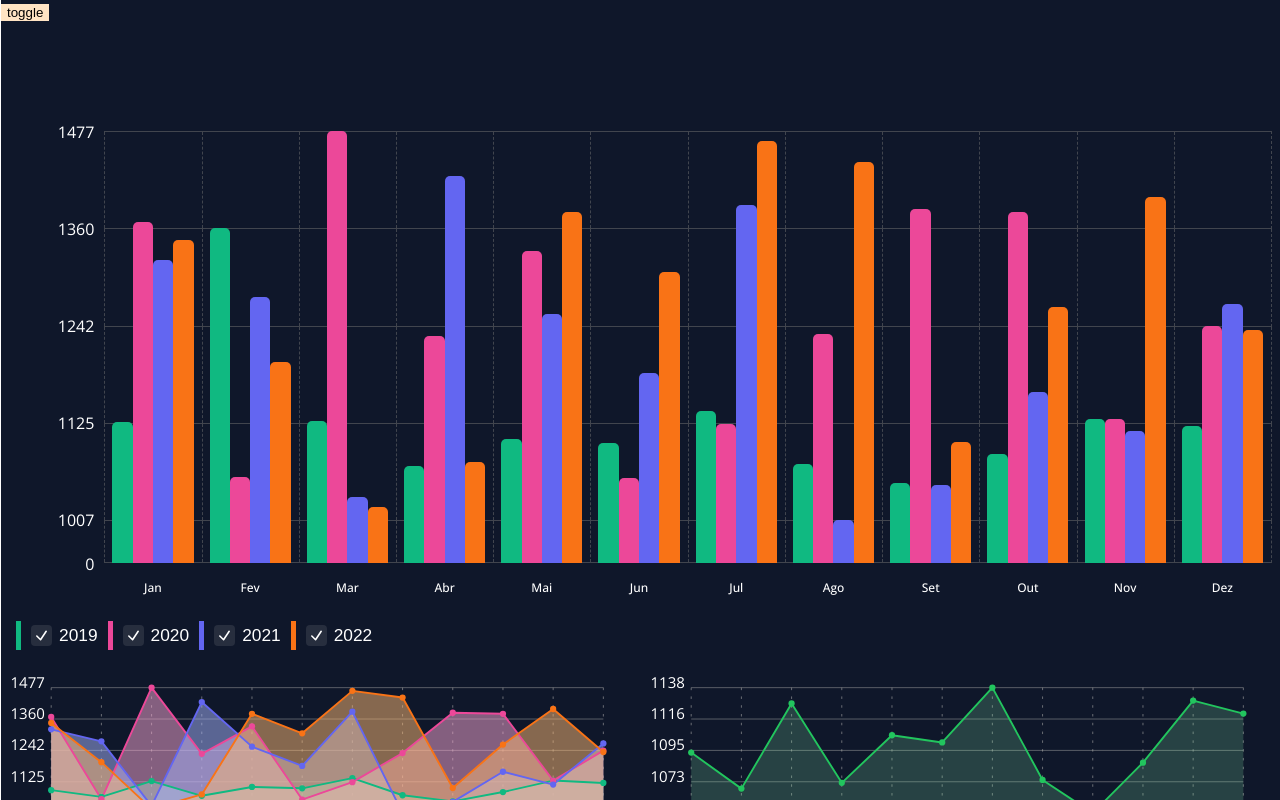
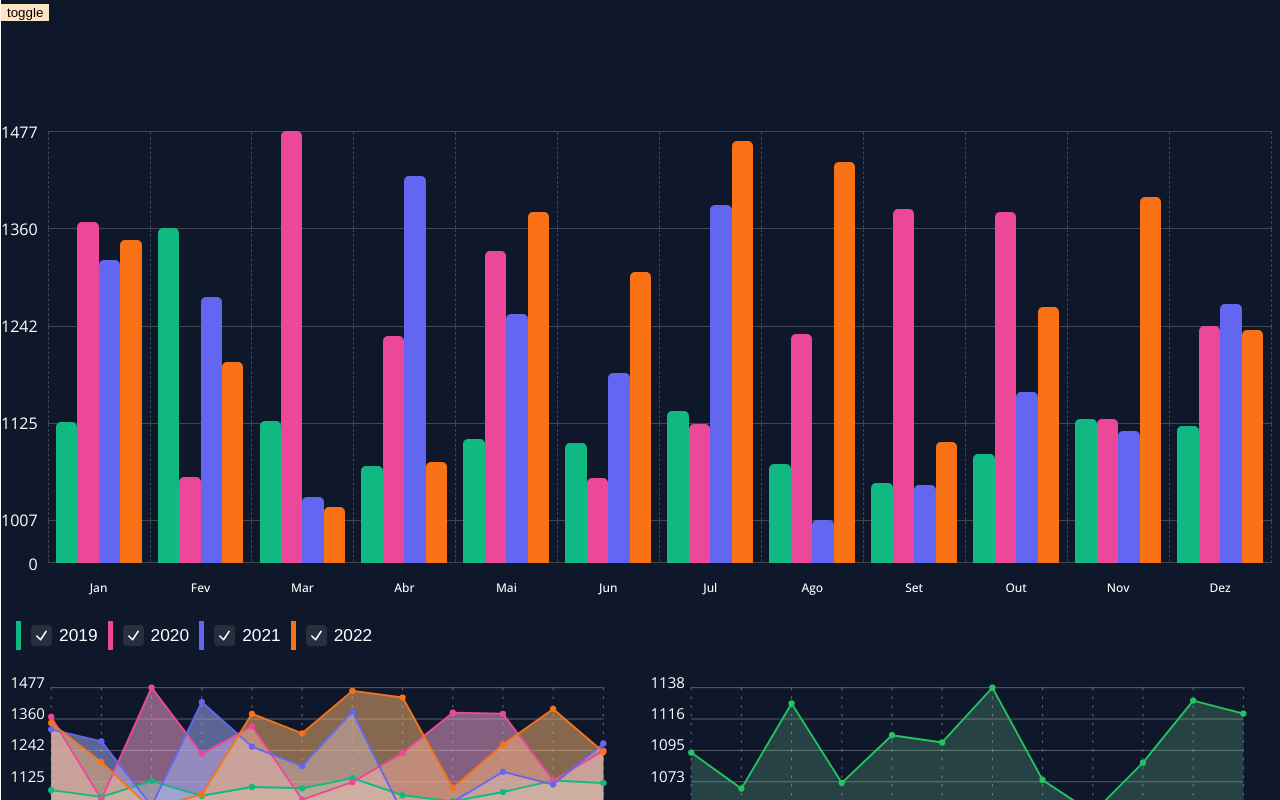
Before and after one commit to felipedossantosoliveira/charts-library, a Vue app: page / in a window 1280 px wide. Shown: the top 800 px of the page. Built offline with nearby package versions, Linux system fonts and the light colour scheme.

Commit message:
fix: values container height

```diff
--- a/src/components/BarsChart.vue
+++ b/src/components/BarsChart.vue
@@ -466,7 +466,6 @@ function calculatePercentage(value) {
 }
 
 .interval-container {
-  width: 8%;
   height: 100%;
   text-align: right;
 }
```
